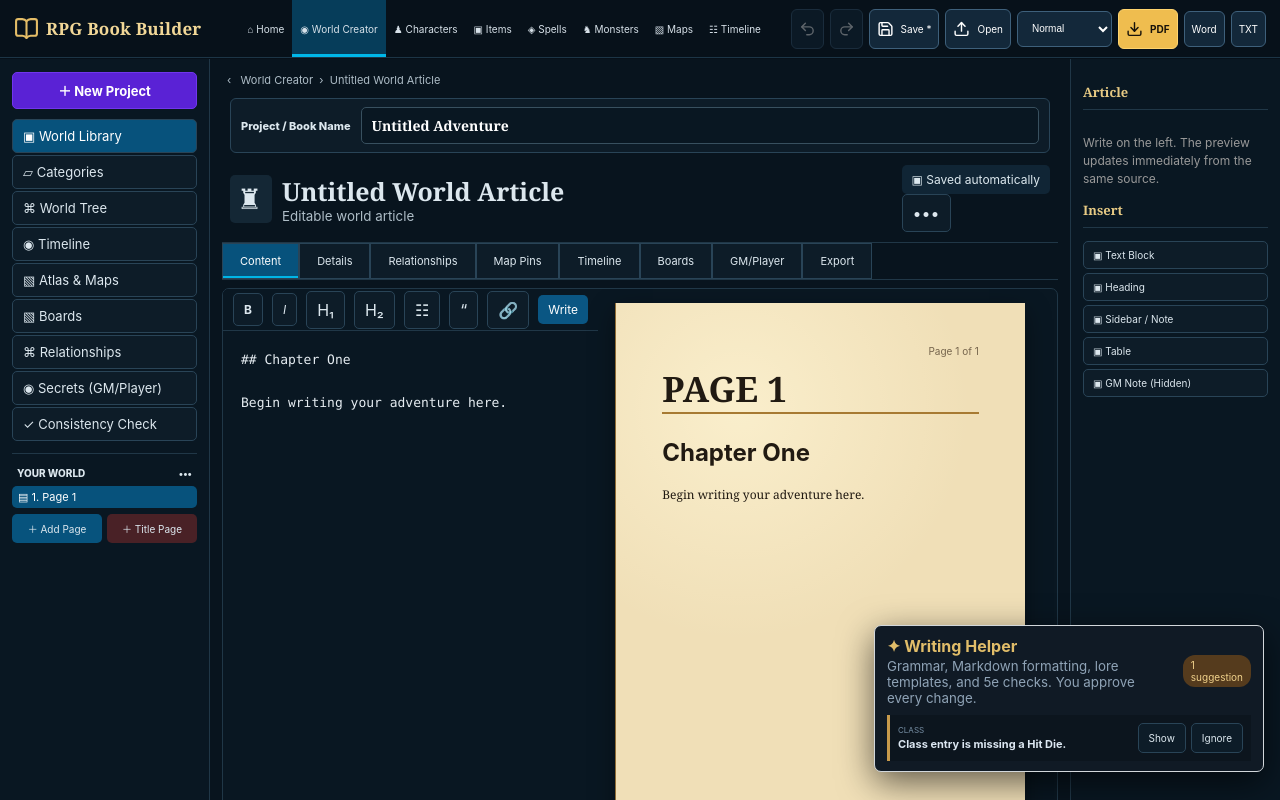
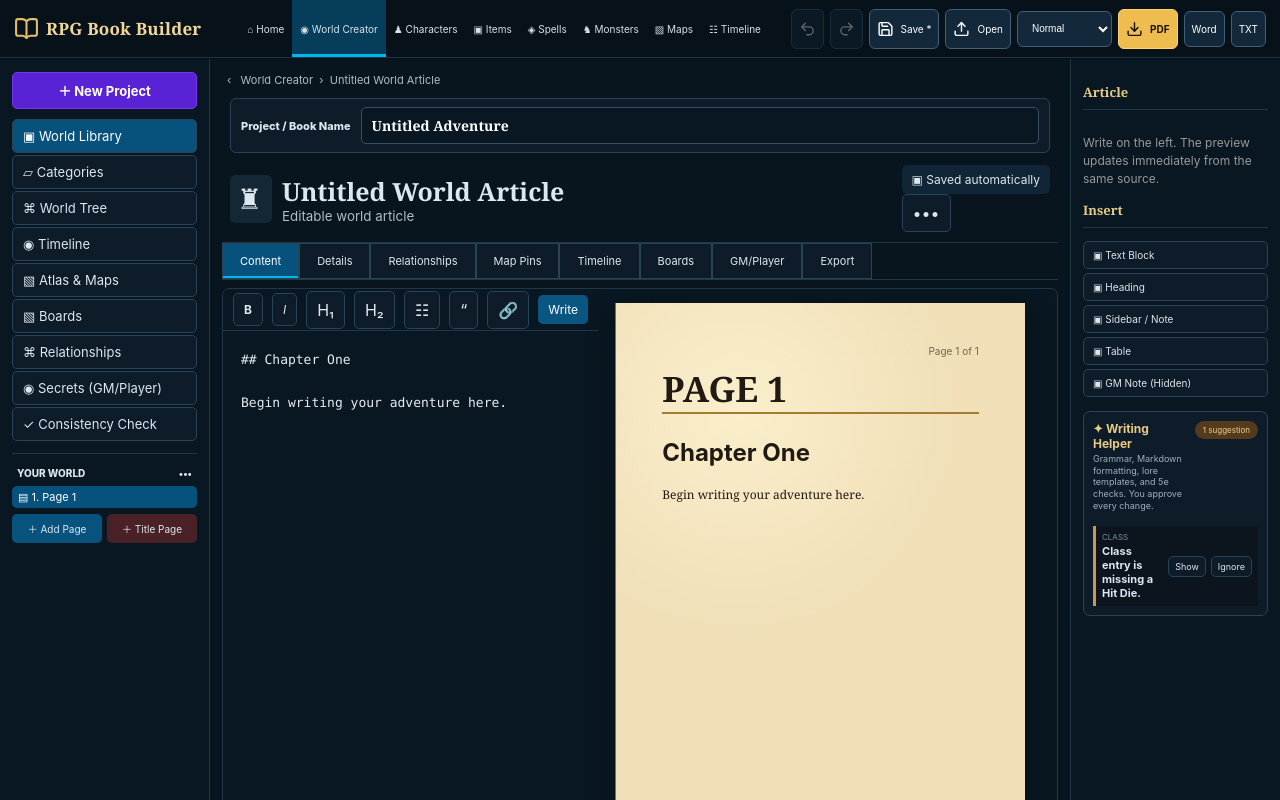
Before and after one commit to siller94-art/RPG-Book-Builder, a React (Vite) app: page / in a window 1280 px wide. Built offline with nearby package versions, Linux system fonts and the light colour scheme.

Commit message:
Make docked Writing Helper compact

```diff
--- a/src/styles.css
+++ b/src/styles.css
@@ -624,3 +624,15 @@ main{min-width:0;max-width:100%;overflow-x:hidden}
 .workspace-world .worldCreator{width:100%;max-width:1440px;margin:0 auto;min-height:calc(100vh - 96px)}
 .workspace-export>main,.workspace-settings>main,.workspace-preview>main,.workspace-characters>main,.workspace-items>main,.workspace-spells>main,.workspace-monsters>main,.workspace-maps>main,.workspace-timeline>main,.workspace-boards>main,.workspace-stamps>main,.workspace-assets>main{max-width:none}
 .workspaceNav button:first-child.active{box-shadow:inset 0 -3px #77aee5;color:#fff}
+
+/* Dock the Markdown Writing Helper under Insert in the World Creator inspector. */
+.workspace-world .worldInspector>.writingHelper{display:block!important;position:static!important;right:auto!important;bottom:auto!important;width:100%!important;max-width:none!important;max-height:260px!important;margin:14px 0 0!important;padding:9px!important;overflow:auto;box-shadow:none!important;border:1px solid #294457!important;background:#0d1c28!important}
+.workspace-world .worldInspector>.writingHelper .helperHead{display:flex;align-items:flex-start;gap:6px}
+.workspace-world .worldInspector>.writingHelper .helperHead>div{min-width:0}
+.workspace-world .worldInspector>.writingHelper .helperHead b{font-size:12px;color:#e7ca84}
+.workspace-world .worldInspector>.writingHelper .helperHead small{display:block;font-size:9px;line-height:1.3;color:#9fb0bc}
+.workspace-world .worldInspector>.writingHelper .helperCount{margin-left:auto;font-size:8px;white-space:nowrap}
+.workspace-world .worldInspector>.writingHelper .helperIssues{max-height:170px;overflow:auto}
+.workspace-world .worldInspector>.writingHelper .helperIssue{padding:6px;margin-top:6px;font-size:9px}
+.workspace-world .worldInspector>.writingHelper .helperActions button,.workspace-world .worldInspector>.writingHelper .fixAll{padding:4px 6px;font-size:9px}
+@media(max-width:1100px){.workspace-world .worldInspector>.writingHelper{display:none!important}}
```
